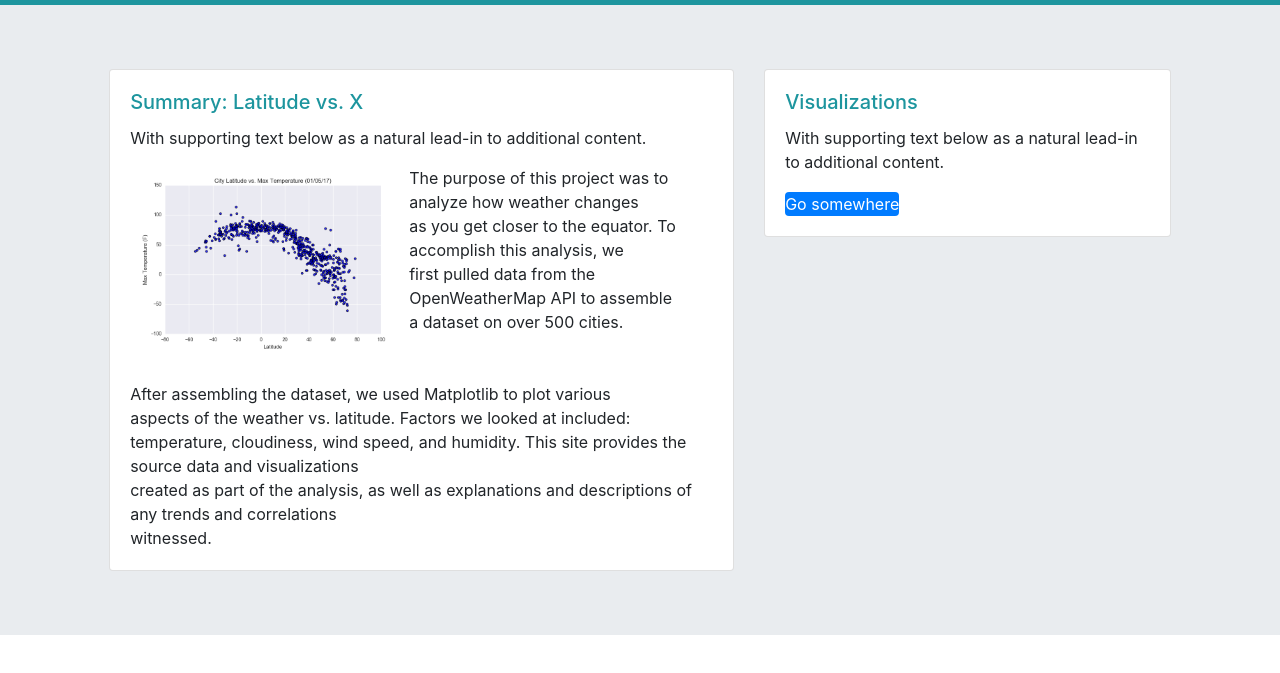
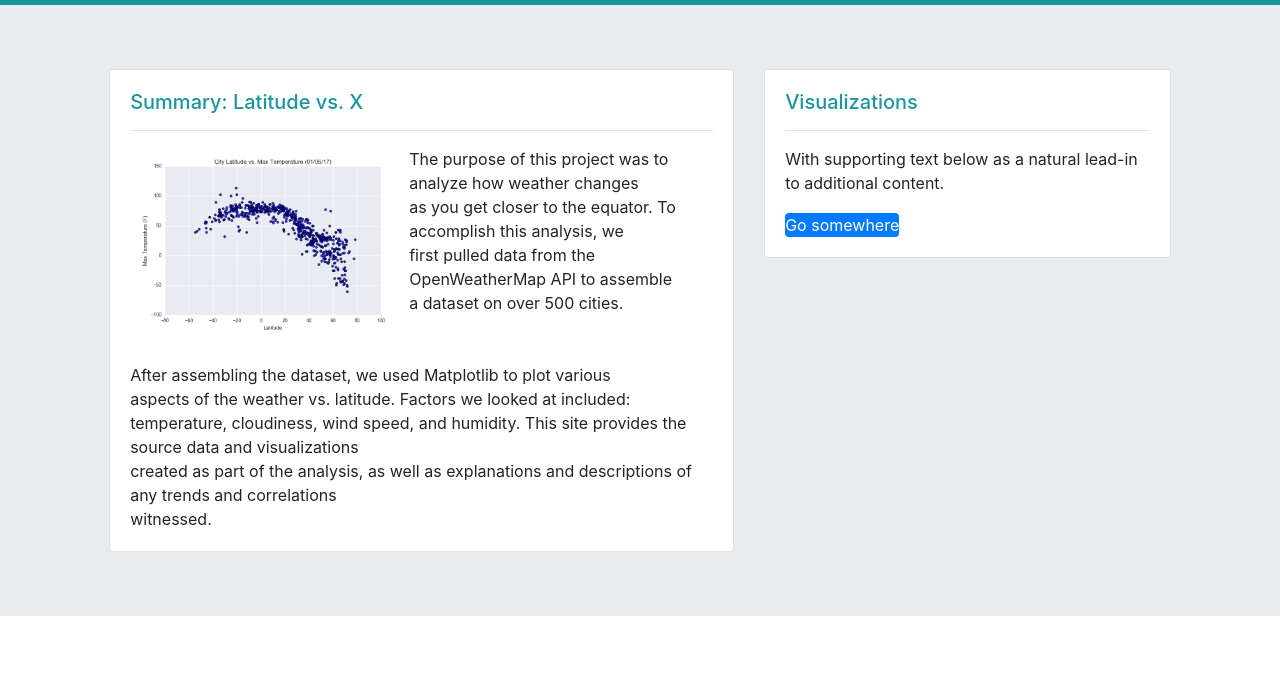
Before and after one commit to JonWeber0328/Web-Design-Challenge, a plain HTML site: page index.html in a window 1280 px wide. Shown: the part 51-724 px from the top of the page. Drawn offline with nearby package versions, Linux system fonts and the light colour scheme.

Commit message:
added horizontal divider in cards on landing page.

```diff
--- a/index.html
+++ b/index.html
@@ -58,7 +58,7 @@
         <div class="card">
           <div class="card-body">
             <h5 class="card-title">Summary: Latitude vs. X</h5>
-            <p class="card-text">With supporting text below as a natural lead-in to additional content.</p>
+            <hr/>
               <!-- Image -->
               <img class="float-left" src="Resources/assets/images/Fig1.png" alt="This is a graph showing City Latitude vs Max Temperature"
               <a href="#" class="btn btn-primary">The purpose of this project was to analyze how weather changes<br>
@@ -79,6 +79,7 @@
         <div class="card">
           <div class="card-body">
             <h5 class="card-title">Visualizations</h5>
+            <hr/>
             <p class="card-text">With supporting text below as a natural lead-in to additional content.</p>
             <a href="#" class="btn btn-primary">Go somewhere</a>
           </div>
--- a/style.css
+++ b/style.css
@@ -47,8 +47,16 @@
     padding: 0;
     vertical-align: left;
 }
-
+/* change image size */
 .float-left {
     max-width: 279px;
     max-height: auto;
 }
+
+/* Set line for card box */
+hr {
+    margin-top: 1rem;
+    margin-bottom: 1rem;
+    border: 0;
+    border-top: 1px solid rgba(0, 0, 0, 0.1);
+  }
```
